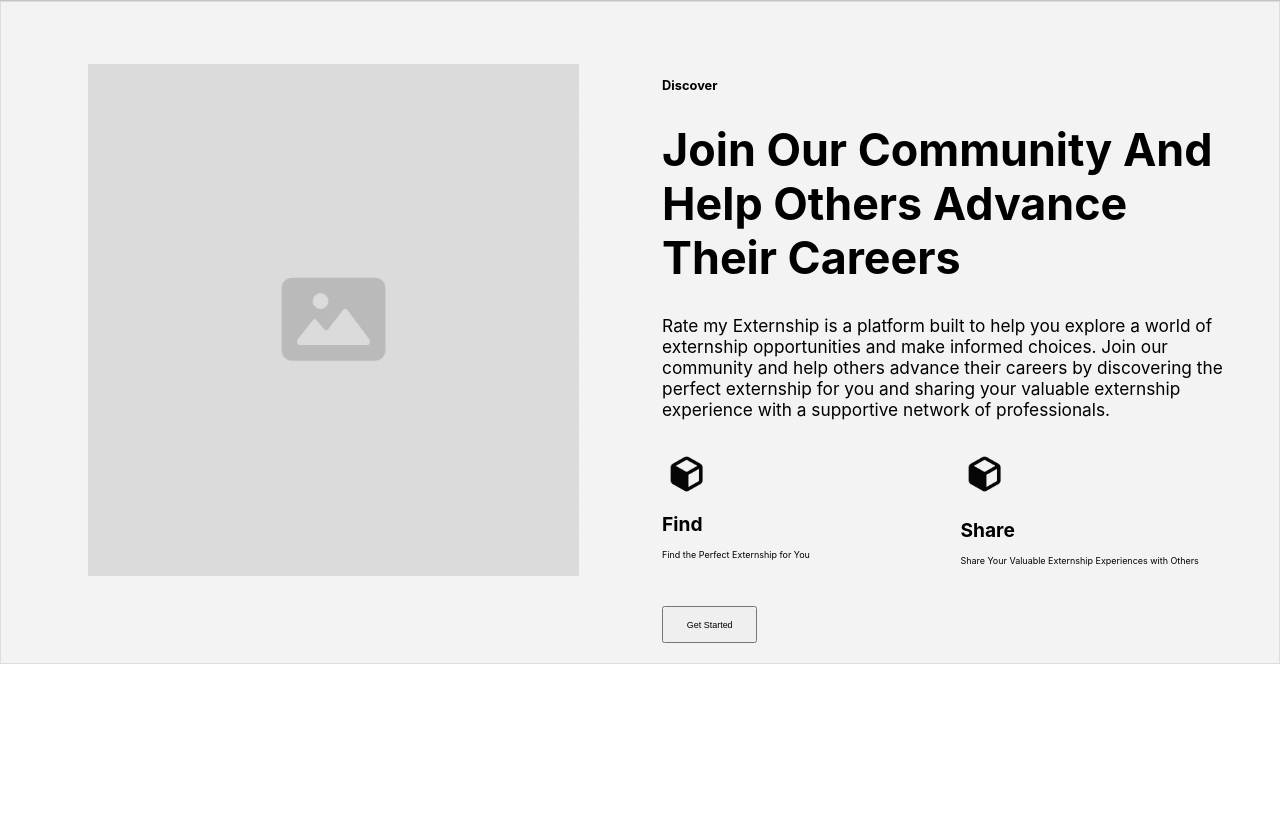
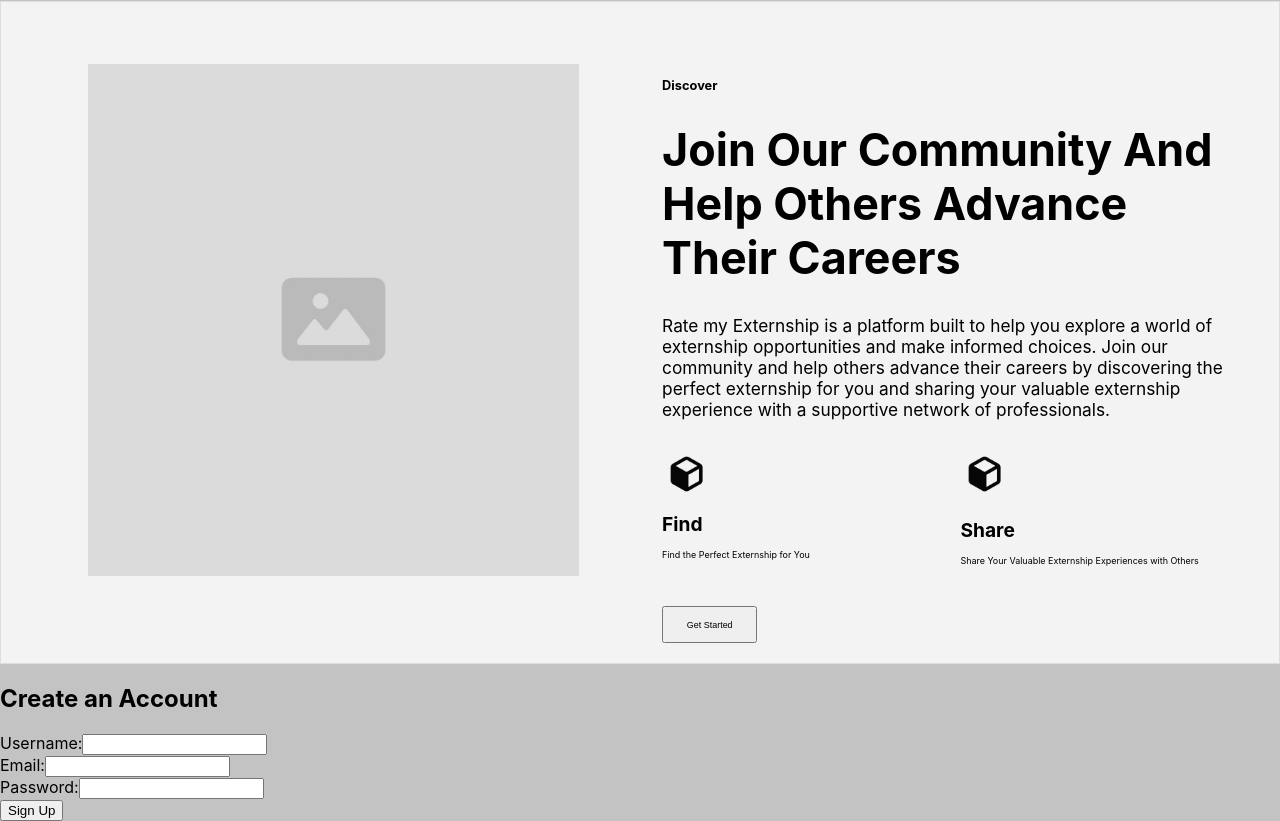
Before and after one commit to austindusa/Code-Enjoyers-Senior-Project, a React (Create React App) app: page / in a window 1280 px wide. Shown: the part 852-1673 px from the top of the page. Before the commit the page ends 1516 px from the top, so only its background shows below. Built offline with nearby package versions, Linux system fonts and the light colour scheme.

Commit message:
CE-3 UserSignUp

```diff
--- a/src/App.js
+++ b/src/App.js
@@ -2,6 +2,7 @@ import "./App.css";
 import NavigationBar from "./components/navigationBar";
 import SearchBar from "./components/searchComponent";
 import SecondPage from "./components/imageTextBox";
+import SignUpForm from "./components/SignUpForm";
 
 
 function App() {
@@ -9,6 +10,7 @@ function App() {
     <NavigationBar />
     <SearchBar />
     <SecondPage/>
+    <SignUpForm/>
   </div>;
 }
 
--- /dev/null
+++ b/src/components/SignUpForm.jsx
@@ -0,0 +1,71 @@
+
+
+
+import React, { useState } from 'react';
+
+const SignUpForm = () => {
+  const [userData, setUserData] = useState({
+    username: '',
+    email: '',
+    password: '',
+  });
+
+  const handleInputChange = (e) => {
+    const { name, value } = e.target;
+    setUserData({ ...userData, [name]: value });
+  };
+
+  const handleSignUp = () => {
+
+    console.log('User Registration Data:', userData);
+
+    // reset the form after registration if needed
+    setUserData({
+      username: '',
+      email: '',
+      password: '',
+    });
+  };
+
+  return (
+    <div>
+      <h2>Create an Account</h2>
+      <form>
+        <div>
+          <label>Username:</label>
+          <input
+            type="text"
+            name="username"
+            value={userData.username}
+            onChange={handleInputChange}
+          />
+        </div>
+        <div>
+          <label>Email:</label>
+          <input
+            type="email"
+            name="email"
+            value={userData.email}
+            onChange={handleInputChange}
+          />
+        </div>
+        <div>
+          <label>Password:</label>
+          <input
+            type="password"
+            name="password"
+            value={userData.password}
+            onChange={handleInputChange}
+          />
+        </div>
+        <div>
+          <button type="button" onClick={handleSignUp}>
+            Sign Up
+          </button>
+        </div>
+      </form>
+    </div>
+  );
+};
+
+export default SignUpForm;
```
